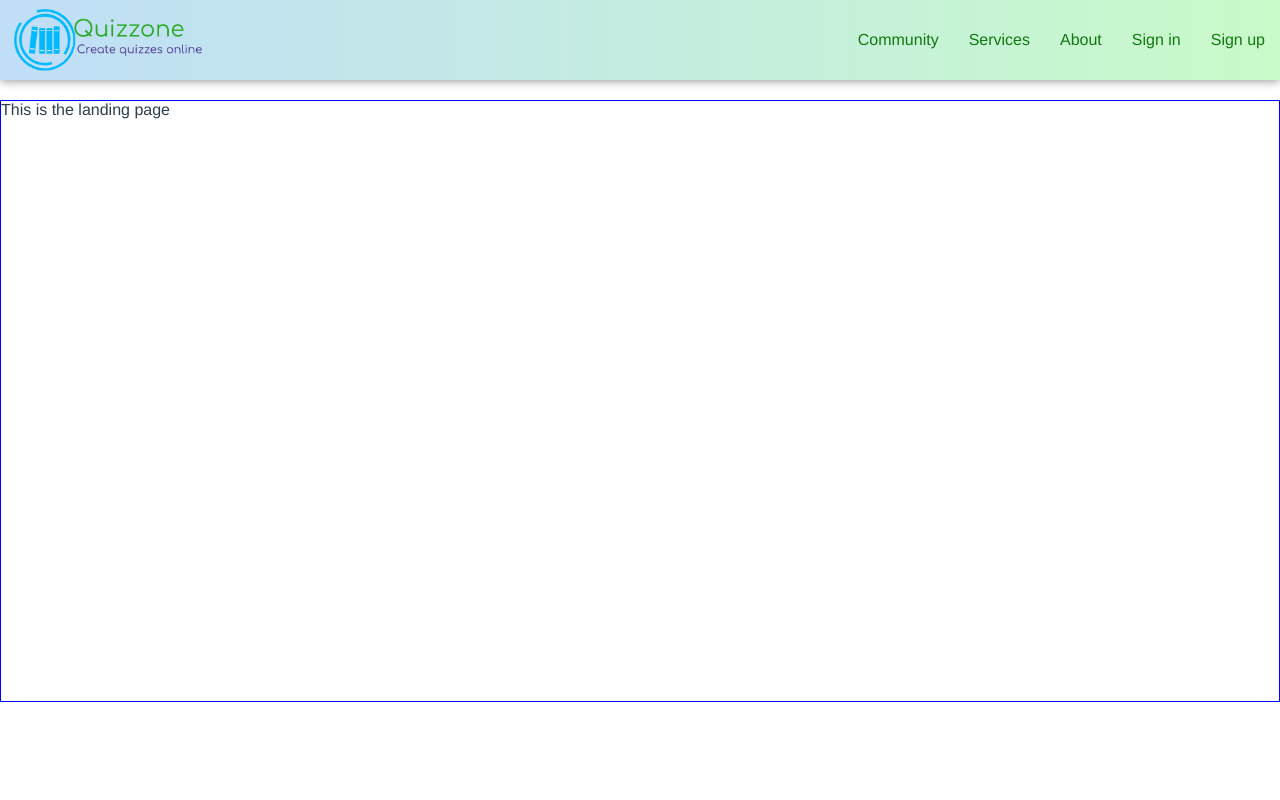
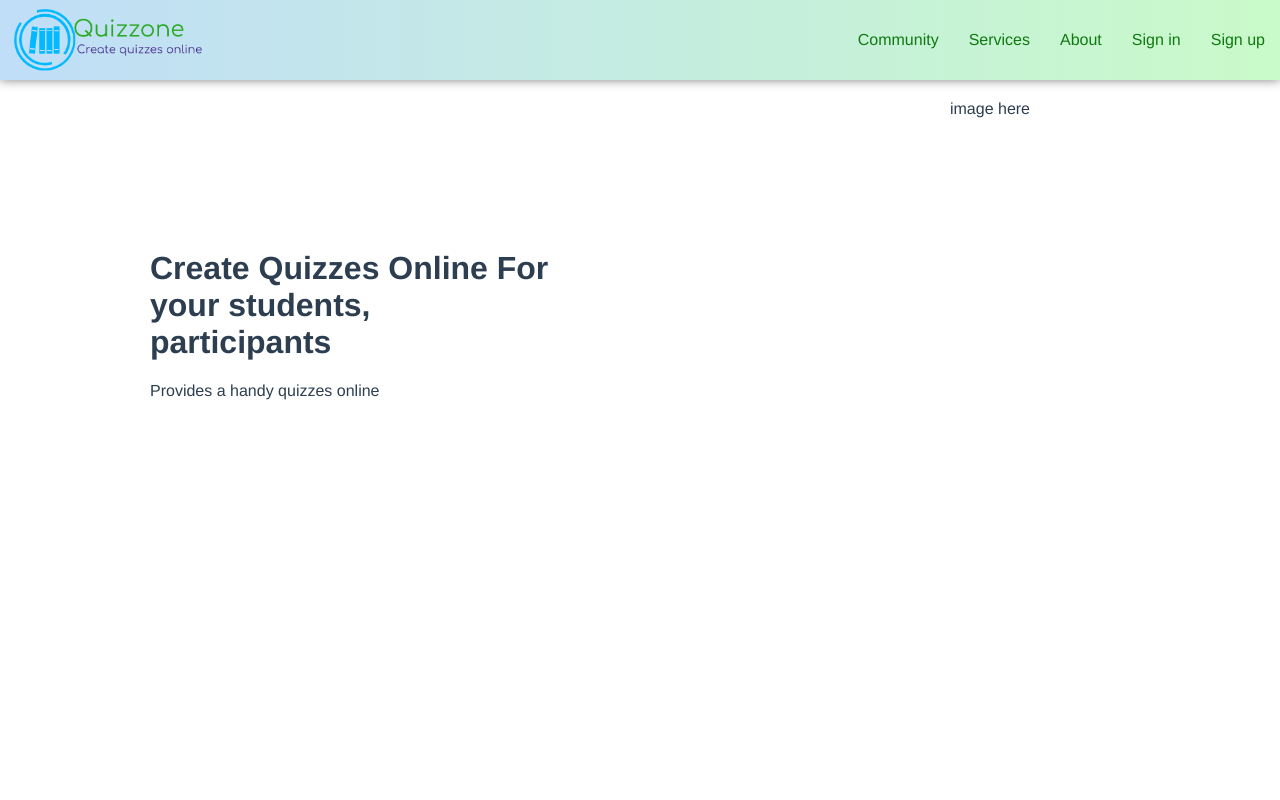
Before and after one commit to acerapa/quizapp, a Vue app: page / in a window 1280 px wide. Shown: the top 800 px of the page. Built offline with nearby package versions, Linux system fonts and the light colour scheme.

Commit message:
adds a landing page

```diff
--- a/src/views/LandingPage.vue
+++ b/src/views/LandingPage.vue
@@ -2,8 +2,15 @@
   <div>
     <Header></Header>
     <div id="content">
-                This is the landing page
-
+      <div class="lp-item">
+        <div id="lp-msg-wrapper" v-bind:style="styleObject">
+          <h1>Create Quizzes Online For your students, participants</h1>
+          <p>Provides a handy quizzes online</p>
+        </div>
+      </div>
+      <div class="lp-item" id="lp-img">
+          image here
+      </div>
     </div>
     <Footer></Footer>
   </div>
@@ -17,15 +24,36 @@ export default {
   name: "Landing Page",
   components: {
     Header,
-        Footer
+    Footer,
+  },
+  data() {
+      return  {
+          styleObject: {
+              margin: `${screen.height/4}px`
           }
       }
+  }
+};
 </script>
 
 <style scoped>
 #content {
   margin-top: 100px;
-        border: solid 1px blue;
-        height: 600px;
+  display: grid;
+  grid-template-columns: 1fr 1fr;
+  justify-items: center;
+}
+
+/* .lp-item {
+  border: blue solid 1px;
+} */
+
+#lp-msg-wrapper {
+    margin: 130px;
+    width: 400px;
+}
+
+#lp-img {
+    width: auto;
 }
 </style>
--- /dev/null
+++ b/vue.config.js
@@ -0,0 +1,11 @@
+//vue.config.js
+module.exports = {
+    chainWebpack: config => {
+        config
+            .plugin('html')
+            .tap(args => {
+                args[0].title = "My Vue App";
+                return args;
+            })
+    }
+}
```
Also changed, not shown: 1 other file (tests, documents, lock files or other folders). Lines whose indentation alone changed are shown as unchanged.
